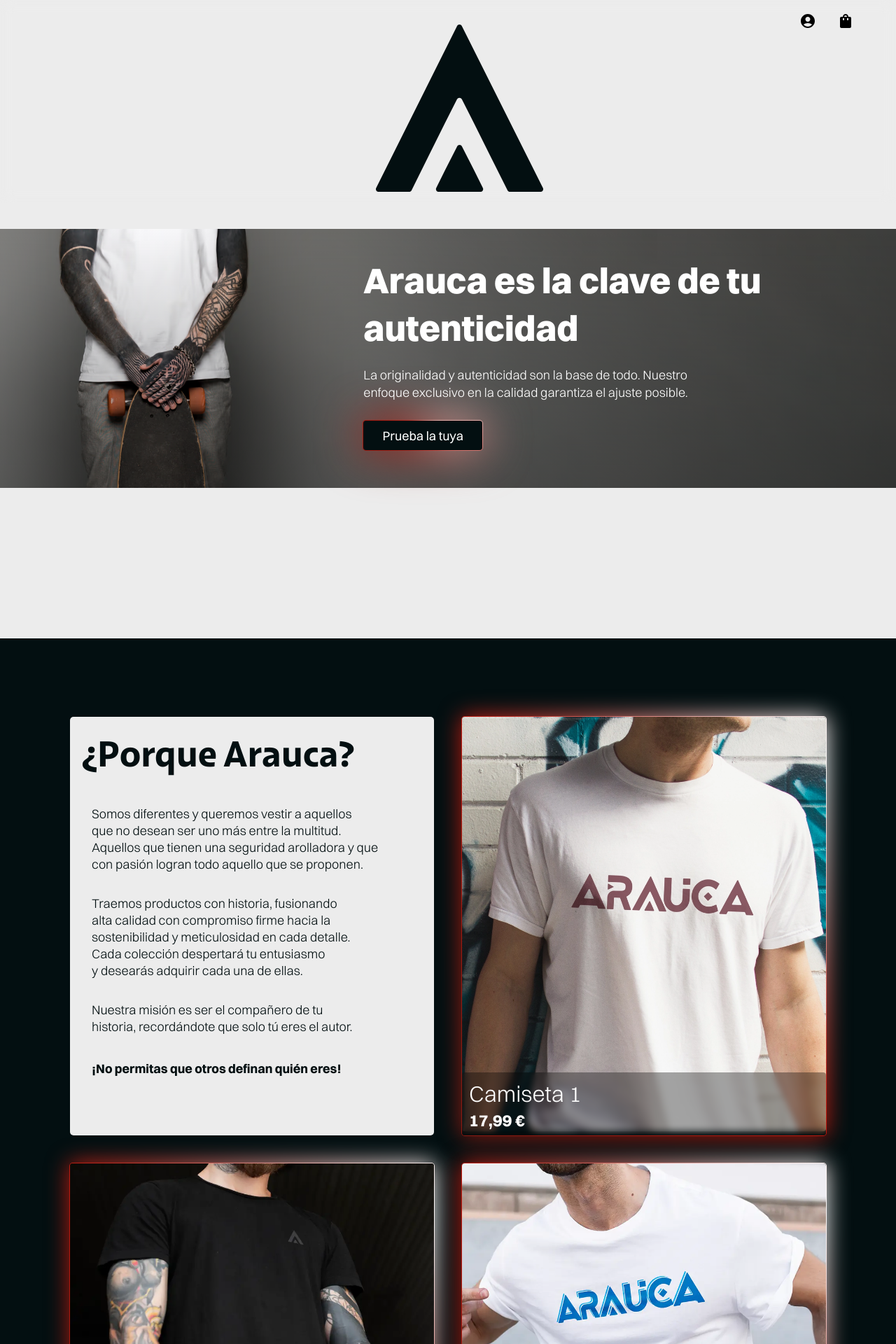
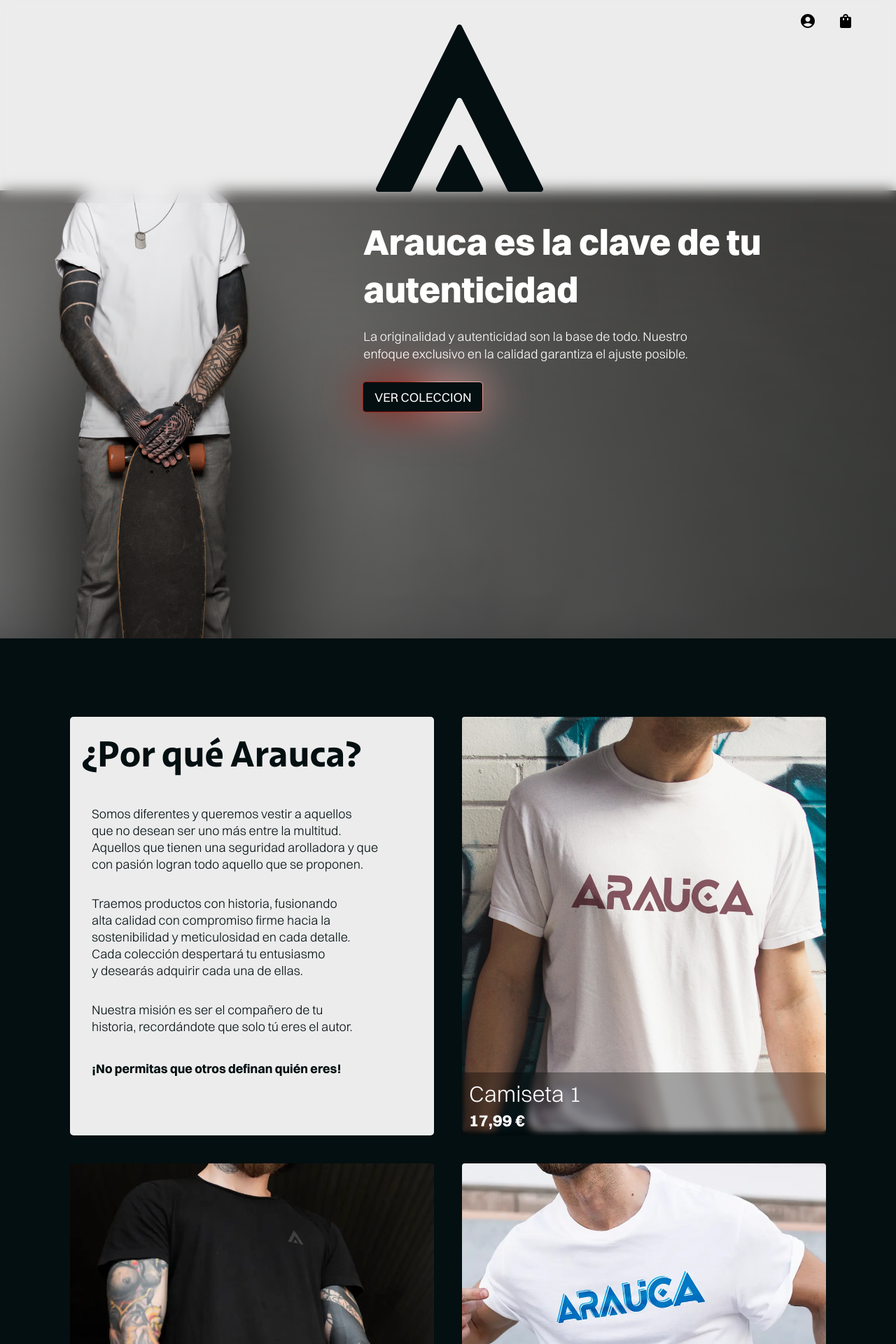
Before and after one commit to BrianZenhom/arauca, a React (Vite) app: page / in a window 1280 px wide. Shown: the top 1920 px of the page at 70% size. Built offline with nearby package versions, Linux system fonts and the light colour scheme.

Commit message:
ADD PRODUCT

```diff
--- a/src/App.css
+++ b/src/App.css
@@ -16,6 +16,7 @@
 }
 body {
   background: #ececec;
+  overscroll-behavior: none;
 }
 ::-webkit-scrollbar-thumb {
   background: white;
--- a/src/App.jsx
+++ b/src/App.jsx
@@ -1,6 +1,20 @@
-import { createBrowserRouter, RouterProvider } from 'react-router-dom';
+import { createBrowserRouter, RouterProvider, Outlet } from 'react-router-dom';
 import Home from './pages/Home/Home';
-import SingleProduct from './pages/Home/SingleProduct/SingleProduct';
+import Product from './pages/Product/Product';
+import ProductNavbar from './components/productnavbar/ProductNavbar';
+import Footer from './components/footer/Footer';
+
+
+const Layout = () => {
+  return (
+    <article className='product'>
+      <ProductNavbar />
+      <Outlet />
+      <Footer />
+    </article>
+  )
+}
+
 
 const router = createBrowserRouter([
   {
@@ -8,14 +22,15 @@
     element: <Home />,
   },
   {
-    path: '/products/:id',
-    element: <span>Categoria</span>,
+    path: '/',
+    element: <Layout />,
+    children: [
+      {
+        path: 'product/:id',
+        element: <Product />,
+      }
+    ],
   },
-  {
-    path: '/product/:id',
-    element: <SingleProduct />,
-  },
-  {},
 ]);
 
 export default function App() {
--- /dev/null
+++ b/src/components/productnavbar/ProductNavbar.jsx
@@ -0,0 +1,8 @@
+
+export default function ProductNavbar() {
+  return (
+    <div>
+    Productnavbar
+    </div>
+  )
+}
--- a/src/pages/Home/SingleProduct/SingleProduct.jsx
+++ /dev/null
@@ -1,3 +0,0 @@
-export default function SingleProduct() {
-  return <div>SingleProduct</div>;
-}
--- a/src/pages/Home/sections/hero/Hero.jsx
+++ b/src/pages/Home/sections/hero/Hero.jsx
@@ -6,6 +6,9 @@
   return (
     <article ref={ref} className="hero_section">
       <main className="hero_section-content">
+        <div className="header">
+
+        </div>
         <div className="hero_section-bg">
           <div className="hero_section-image container">
             <div className="hero_section-text">
@@ -17,7 +20,7 @@
                 </p>
               </span>
               <div className="cta">
-                <GradientBtn text="Prueba la tuya" />
+                <GradientBtn text="VER COLECCION" />
               </div>
             </div>
           </div>
--- a/src/pages/Home/sections/hero/hero.css
+++ b/src/pages/Home/sections/hero/hero.css
@@ -8,11 +8,15 @@
 }
 .hero_section-content {
   display: flex;
-  justify-content: center;
+  justify-content: space-between;
   align-items: center;
+  flex-direction: column;
   min-height: 100vh;
   padding-top: 7rem;
   gap: 5rem;
+}
+.header{
+  content: '';
 }
 .hero_section-bg {
   width: 100%;
@@ -25,7 +29,7 @@
 }
 .hero_section-image {
   flex-grow: 1;
-  height: 370px;
+  height: 80vh;
   min-width: 1080px;
   border-radius: 10px;
   position: relative;
--- a/src/pages/Home/sections/products/Products.jsx
+++ b/src/pages/Home/sections/products/Products.jsx
@@ -1,4 +1,3 @@
-import { Euro } from '@mui/icons-material';
 import './products.css';
 import tshirtTest from '/tshirttest2.webp';
 import tshirtTest2 from '/tshirttest3.webp';
@@ -35,7 +34,7 @@
           <div className="singleCard_content">
             <div className="singleCard_wrapper">
               <div className="singleCardTitle">
-                <h1>¿Porque Arauca?</h1>
+                <h1>¿Por qué Arauca?</h1>
               </div>
               <div className="headline">
                 <span>
--- a/src/pages/Home/sections/products/products.css
+++ b/src/pages/Home/sections/products/products.css
@@ -33,26 +33,6 @@
   max-width: 550px;
   border-radius: 4px;
   transition: 0.3s ease;
-}
-
-.products_content-card::after,
-.products_content-card::before {
-  content: '';
-  position: absolute;
-  inset: -1px;
-  z-index: -1;
-  border-radius: 5px;
-  background: conic-gradient(
-    from var(--gradient-angle),
-    var(--accent-color),
-    var(--secondary-accent-color),
-    white,
-    var(--secondary-accent-color),
-    var(--accent-color)
-  );
-  animation: rotation 10s linear infinite;
-  transition: all 0.3s ease;
-  backdrop-filter: blur(1rem);
 }
 
 .products_content-card::after {
--- /dev/null
+++ b/src/pages/Product/Product.jsx
@@ -0,0 +1,3 @@
+export default function Product() {
+  return <div>Product</div>;
+}
```
